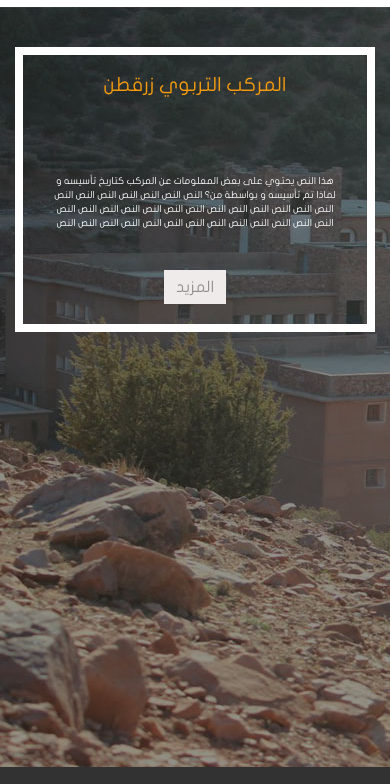
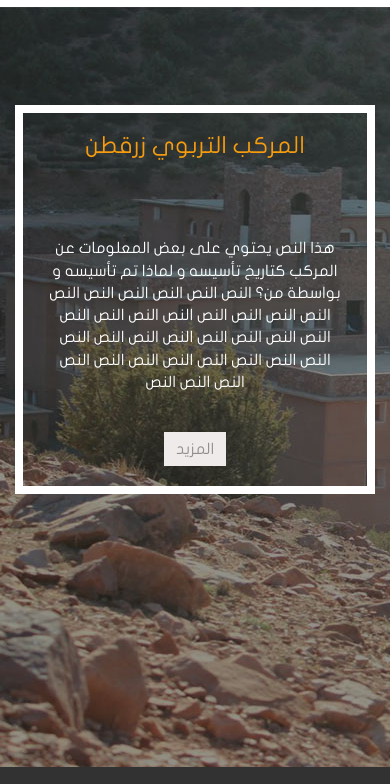
Before and after one commit to dadda-abderrazzak/rzi9i.github.io, a plain HTML site: page index.html in a window 390 px wide. Shown: the part 4553-5337 px from the top of the page. Drawn offline with nearby package versions, Linux system fonts and the light colour scheme; files whose address does not match are found by name.

Commit message:
Update style-zerkten.css

```diff
--- a/css/style-zerkten.css
+++ b/css/style-zerkten.css
@@ -347,15 +347,13 @@ hr{
     .ContactUs h3{
         font-size: 3vw;
     }
-}
-/*
-
-@media only screen and (min-width: 800px) {
+    .QuiSommesNous .Infos{
+        margin-top: 25vw;
+    }
     .QuiSommesNous .Infos h1{
-        font-size:5em;
+        font-size: 6vw;
     }
     .QuiSommesNous .Infos p{
-        font-size:2em;
+        font-size: 4vw;
     }
 }
-*/
```
